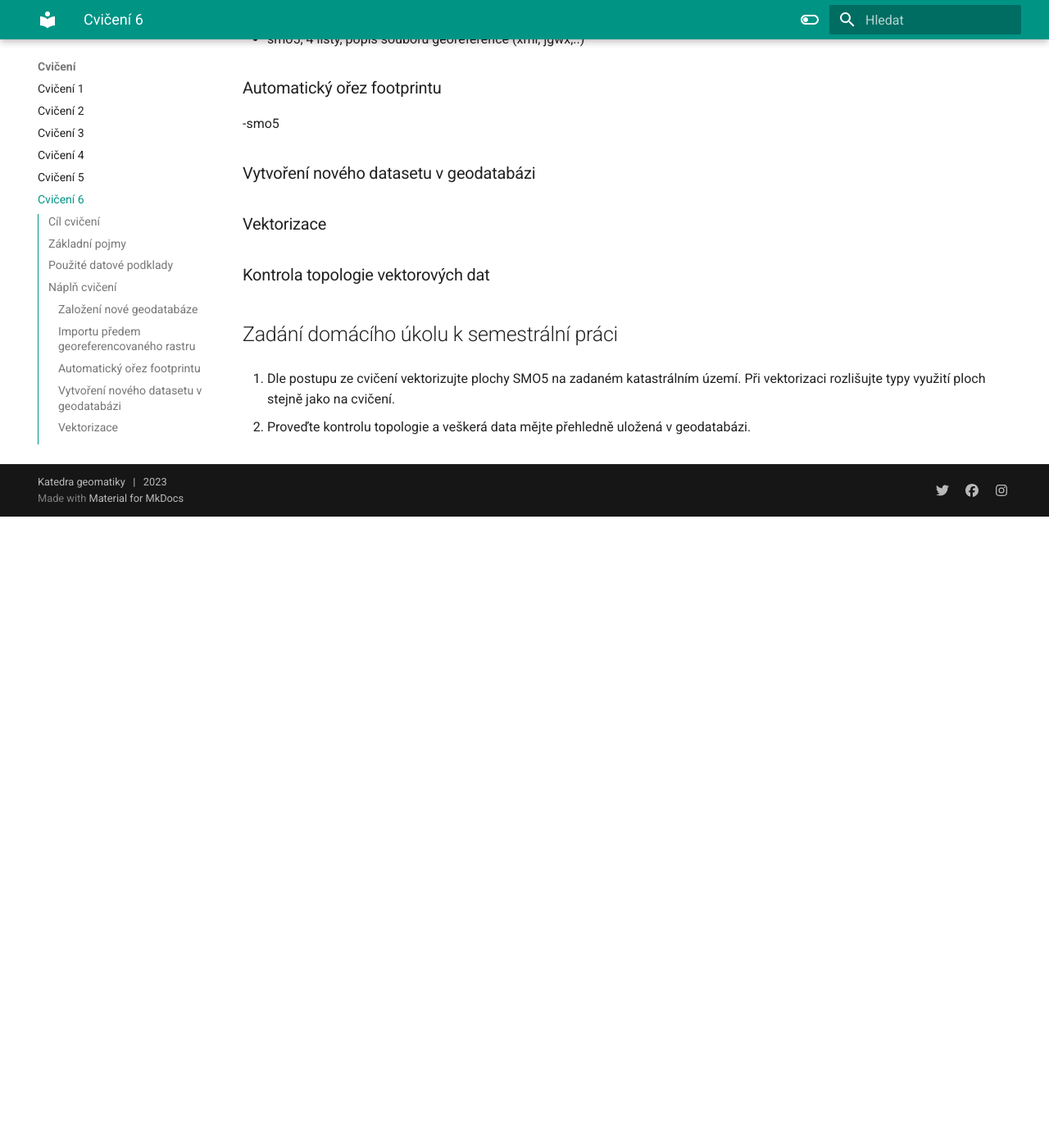
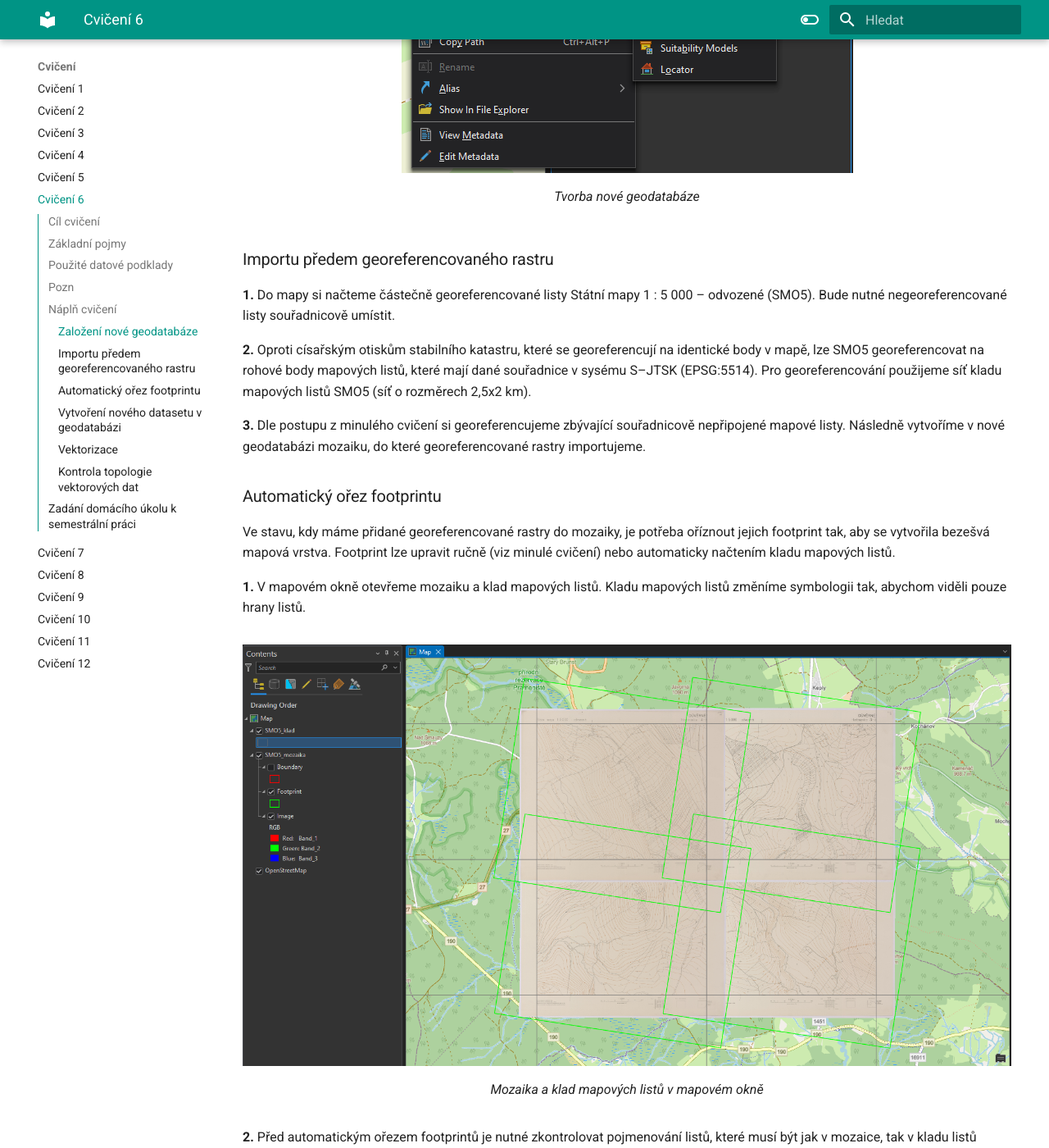
Before and after one commit to k155gis0/gis1, an MkDocs documentation site: the page built from docs/cviceni/cviceni6.md, in a window 1280 px wide and 1400 px high, scrolled down 1512 px. Shown: the whole window at 82% size. Built offline with MkDocs 1.6.1 and Material for MkDocs 9.7.7, drawn with Linux system fonts in a browser that asks for light colours; before the commit the page ends 2142 px from its top, so only the background shows below that; some of the changed text lies outside the part shown.

Commit message:
cv5 a 6 upravy

```diff
--- a/docs/cviceni/cviceni6.md
+++ b/docs/cviceni/cviceni6.md
@@ -8,6 +8,8 @@ Navázání na minulé cvičení. Ukázka automatického ořezu footprintu. Tvor
 
 - [**geodatabáze**](https://pro.arcgis.com/en/pro-app/3.0/help/data/geodatabases/overview/what-is-a-geodatabase-.htm) – prostředí pro správu bází geografických dat
 
+- [**dataset**](https://pro.arcgis.com/en/pro-app/latest/help/data/feature-datasets/feature-datasets-in-arcgis-pro.htm) – Soubor shrnující pod sebe vybrané třídy prvků se stejným souřadnicovým systémem.
+
 - **vektorizace** – přepracování mapy v analogové formě, popř. digitální mapy v rastrové formě do vektorové formy
 
 - [**topologie**](https://pro.arcgis.com/en/pro-app/latest/help/data/topologies/topology-in-arcgis.htm) – definování struktury prvků geosystému na základě jejich vztahů konektivity (vzájemného spojení) a kontinuity (vzájemné polohy)
@@ -16,12 +18,20 @@ Navázání na minulé cvičení. Ukázka automatického ořezu footprintu. Tvor
 
 - [Císařské otisky stabilního katastru](../../data/#cisarske-otisky-stabilniho-katastru)
 - [Státní mapa 1 : 5 000 – odvozená](../../data/#statni-mapa-1-:-5-500-0-–-odvozena)
+- klad SMO5
+
+## Pozn
+
+- nahrát data smo5 rastry + smo5 klad
 
 ## Náplň cvičení
 
 ### Založení nové geodatabáze
 
-- do této databáze budou přidávat mozaiku smo5
+**1.** Geodatabázi vytvoříme kliknutím pravým tlačítkem myši na složku našeho projektu v záložce *Catalog* -> *New* -> *File Geodatabase*.
+
+???+ note "&nbsp;<span style="color:#448aff">Poznámka ke geodatabázi:</span>"
+      Takto vytvořenou geodatabázi můžeme otevřít v jakémkoliv jiném ArcGIS Pro Projektu. Geodatabáze je vhodná pro sdílení GIS dat – lze jí otevřít také v jiných GIS softwarech (např. QGIS)
 
 <figure markdown>
 ![new_gdb](../assets/cviceni6/new_gdb.png "Tvorba nové geodatabáze")
@@ -30,17 +40,68 @@ Navázání na minulé cvičení. Ukázka automatického ořezu footprintu. Tvor
 
 ### Importu předem georeferencovaného rastru
 
-- smo5, 4 listy, popis souborů georeference (xml, jgwx,..)
+**1.** Do mapy si načteme částečně georeferencované listy Státní mapy 1 : 5 000 – odvozené (SMO5). Bude nutné negeoreferencované listy souřadnicově umístit.
+
+**2.** Oproti císařským otiskům stabilního katastru, které se georeferencují na identické body v mapě, lze SMO5 georeferencovat na rohové body mapových listů, které mají dané souřadnice v sysému S–JTSK (EPSG:5514). Pro georeferencování použijeme síť kladu mapových listů SMO5 (síť o rozměrech 2,5x2 km).
+
+**3.** Dle postupu z minulého cvičení si georeferencujeme zbývající souřadnicově nepřipojené mapové listy. Následně vytvoříme v nové geodatabázi mozaiku, do které georeferencované rastry importujeme.
 
 ### Automatický ořez footprintu
 
--smo5
+Ve stavu, kdy máme přidané georeferencované rastry do mozaiky, je potřeba oříznout jejich footprint tak, aby se vytvořila bezešvá mapová vrstva. Footprint lze upravit ručně (viz minulé cvičení) nebo automaticky načtením kladu mapových listů.
+
+**1.** V mapovém okně otevřeme mozaiku a klad mapových listů. Kladu mapových listů změníme symbologii tak, abychom viděli pouze hrany listů.
+
+<figure markdown>
+![klad](../assets/cviceni6/klad.png "Mozaika a klad mapových listů v mapovém okně")
+    <figcaption>Mozaika a klad mapových listů v mapovém okně</figcaption>
+</figure>
+
+**2.** Před automatickým ořezem footprintů je nutné zkontrolovat pojmenování listů, které musí být jak v mozaice, tak v kladu listů stejné. Případně je potřebný jiný jednoznačný atribut, na základě kterého se obě vrstvy propojí.
+
+<figure markdown>
+![klad_tabulka](../assets/cviceni6/klad_tabulka.png "Ukázka atributových tabulek předpřipravených vrstev"){ width="800" }
+    <figcaption>Ukázka atributových tabulek předpřipravených vrstev</figcaption>
+</figure>
+
+**3.** Automatický ožez footprintu probíhá následovně: pravým kliknutím myši na danou mozaiku -> *Modify* -> *Import Footprints or Boundary*.
+
+**4.** Ve funkci *Import Mosaic Dataset Geometry* nastavíme parametry dle obrázku níže.
+
+- *Target Feature Class* – vrstva, jejíž geometrii chceme upravit.
+
+- *Target Join Field* – sloupec s jednoznačným indetifikátorem výstupní vrstvy.
+
+- *Input Feature Class* – ořezová vrstva.
+
+- *Input Join Field* – sloupec s jednoznačným indetifikátorem ořezové vrstvy.
+
+<figure markdown>
+![import_footprint](../assets/cviceni6/import_footprint.png "Nastavení funkce Import Mosaic Dataset Geometry")
+    <figcaption>Nastavení funkce Import Mosaic Dataset Geometry</figcaption>
+</figure>
+
+**5.** Výsledek funkce *Import Mosaic Dataset Geometry* je vidět níže.
+
+<figure markdown>
+![aut_orez](../assets/cviceni6/aut_orez.png "Výsledek automatického ořezu footprintu")
+    <figcaption>Výsledek automatického ořezu footprintu</figcaption>
+</figure>
 
 ### Vytvoření nového datasetu v geodatabázi
 
+**1.** Pro vytvoření souhrného datasetu, ve kterém budeme následně uchovávat některé datové vrstvy, je nutné kliknout pravým tlačítkem na cílovou geodatabázi -> *New* -> *Feature Dataset*.
+
+**2.** Otevře se funkce *Create Feature Dataset*, ve které určíme mimo cílové geodatabáze také název a souřadnicový systém datasetu.
+
+<figure markdown>
+![dataset](../assets/cviceni6/dataset.png "Vytvoření datasetu")
+    <figcaption>Vytvoření datasetu</figcaption>
+</figure>
 
 ### Vektorizace
 
+Pro analýzu rastrových map, je téměř vždy nutná jejich vektorizace, tedy převedení mapy do vektorové podoby. Existují různé možnosti automatizace tohoto procesu, ale my si ukážeme nejjednodušší metodu, kterou je manuální vektorizace.
 
 ### Kontrola topologie vektorových dat
 
```
Also changed, not shown: docs/cviceni/cviceni5.md (+10 -6 lines), docs/assets/cviceni6/aut_orez.png (added), docs/assets/cviceni6/dataset.png (added), docs/assets/cviceni6/import_footprint.png (added), docs/assets/cviceni6/klad.png (added), docs/assets/cviceni6/klad_tabulka.png (added), docs/cviceni/image.png (added).
